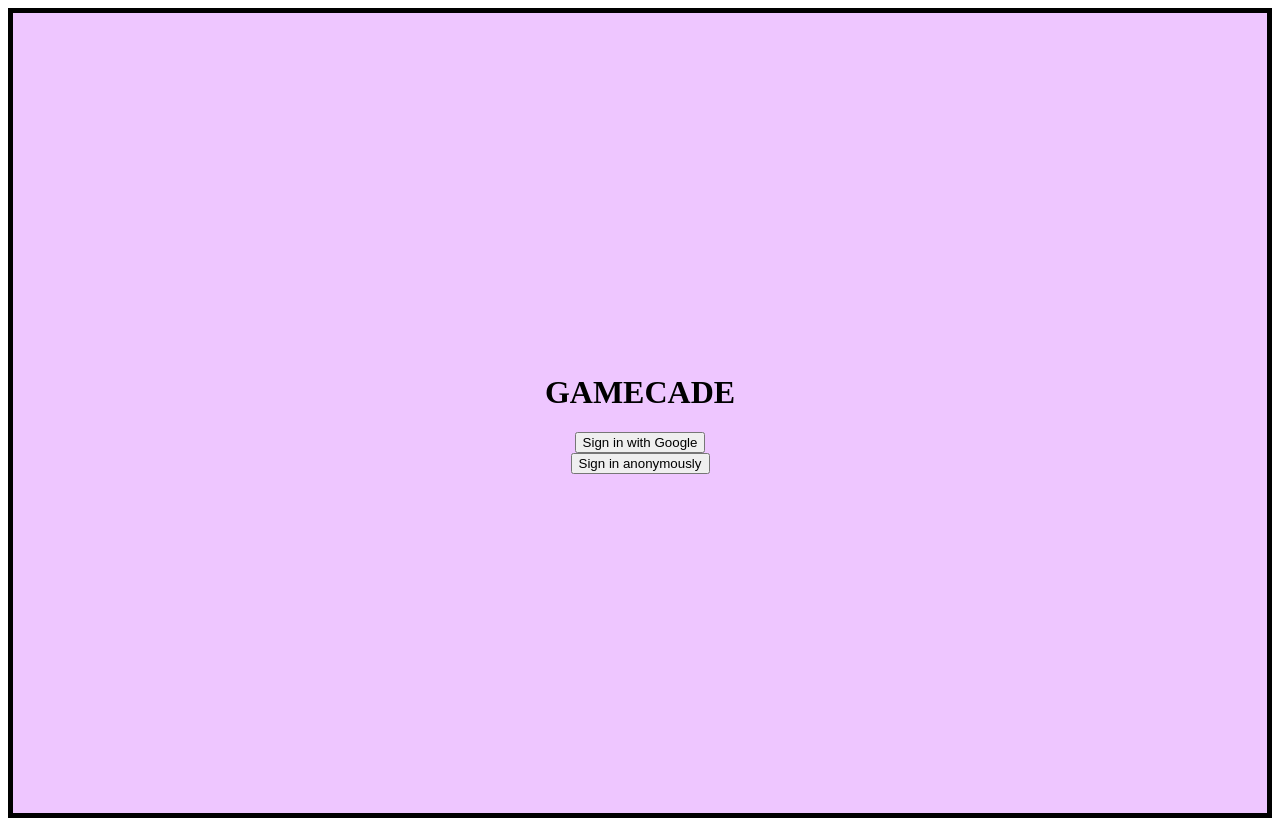
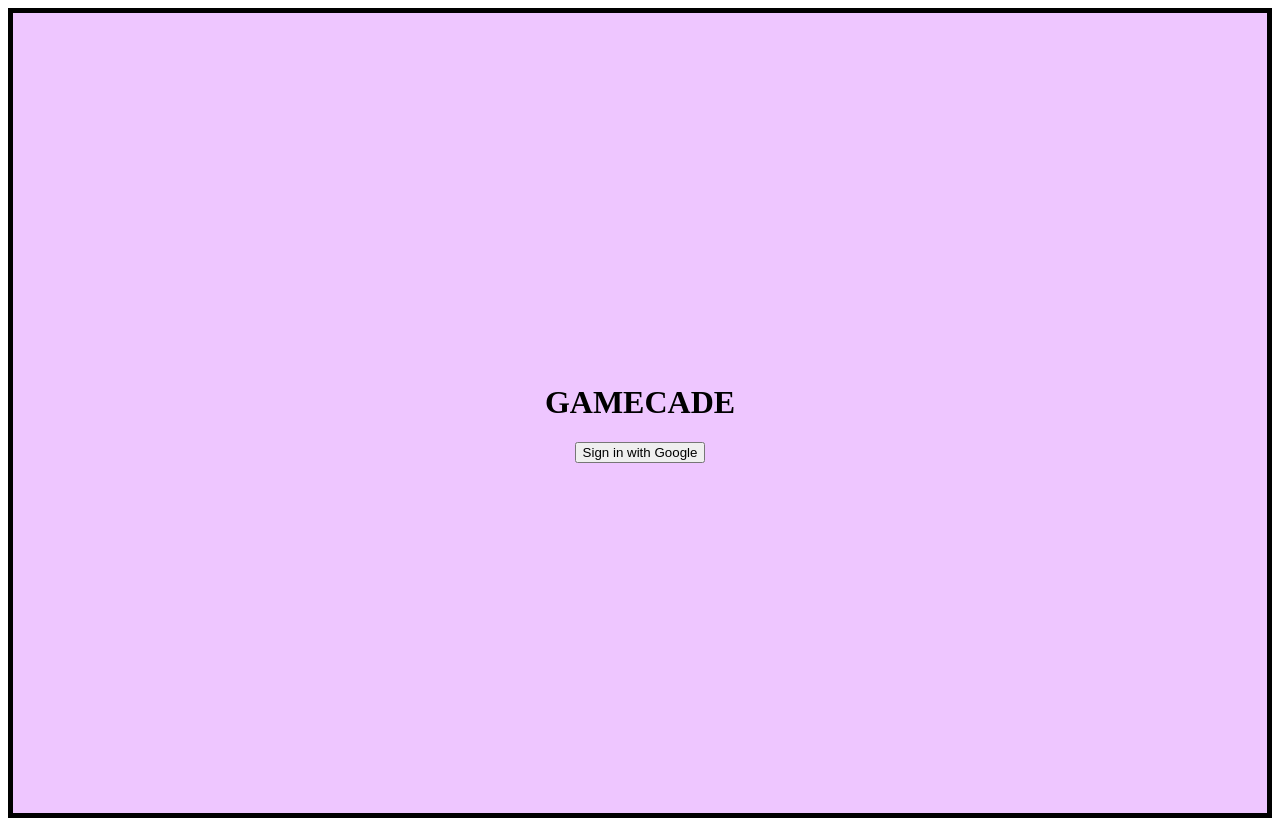
Before and after one commit to vworo/GameCade-Client-React, a React (Vite) app: page / in a window 1280 px wide. Built offline with nearby package versions, Linux system fonts and the light colour scheme.

Commit message:
ChatBox class names for future styling

```diff
--- a/src/components/ChatBox.jsx
+++ b/src/components/ChatBox.jsx
@@ -80,6 +80,7 @@ export default function ChatBox() {
 
             {user && (
                 <div className='chat-container'>
+                    <div className='messages-container'>
                         {messages.map(({ id, data }) => (
                             <div key={id} className={`message ${data.uid === user.uid ? 'sent' : 'received'}`}>
                                 <span className='display-name'>{data.displayName || data.uid}: </span>
@@ -88,8 +89,9 @@ export default function ChatBox() {
                         ))}
 
                         <div ref={messagesEndRef}></div>
+                    </div>
 
-                    <form onSubmit={sendMessage}>
+                    <form onSubmit={sendMessage} className='messages-form'>
                         <input value={input} onChange={handleInputChange} placeholder='Type a message' />
                         <button type='submit'>Send</button>
                     </form>
--- a/src/pages/Login.jsx
+++ b/src/pages/Login.jsx
@@ -8,7 +8,7 @@ export default function Login() {
             <div className="landingContent">
                 <h1>GAMECADE</h1>
                 <SignInGoogle />
-                <SignInAnon />
+                {/* <SignInAnon /> */}
             </div>
         </div>
     );
```
Lines whose indentation alone changed are shown as unchanged.
